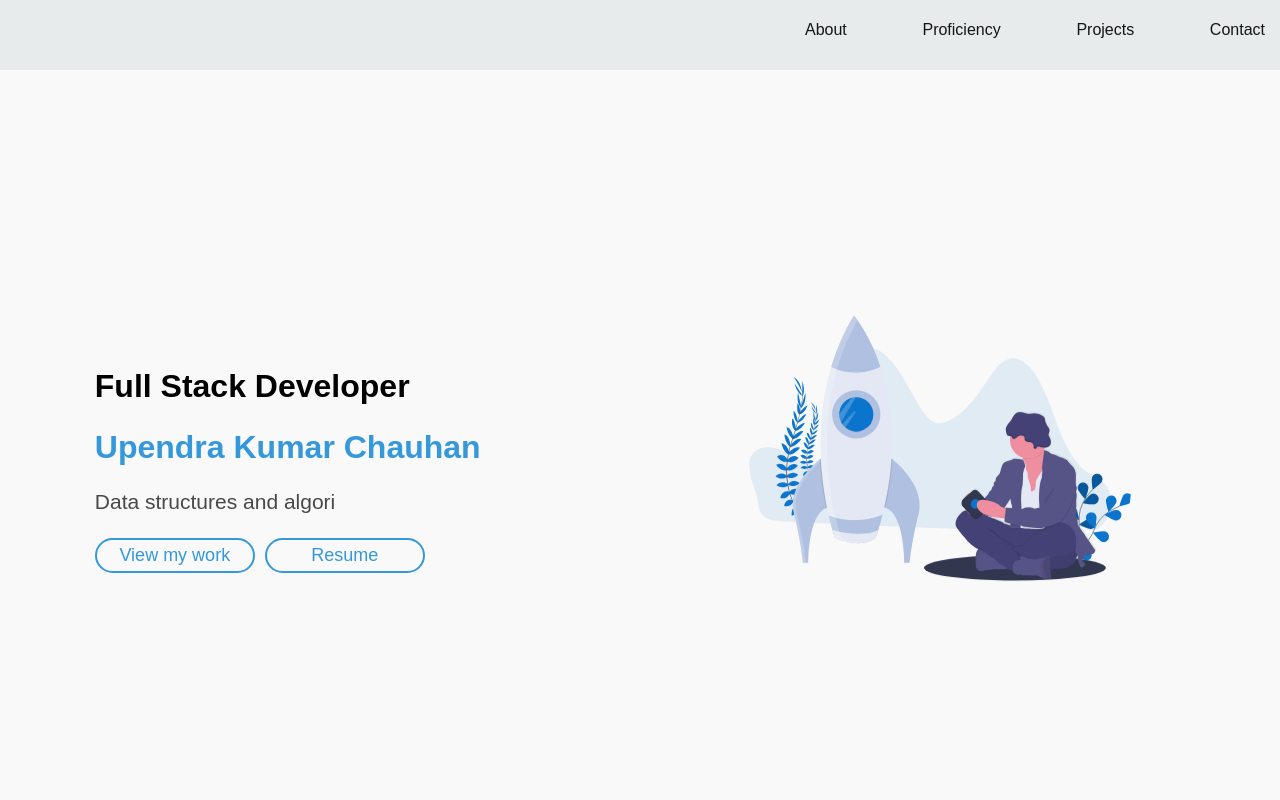
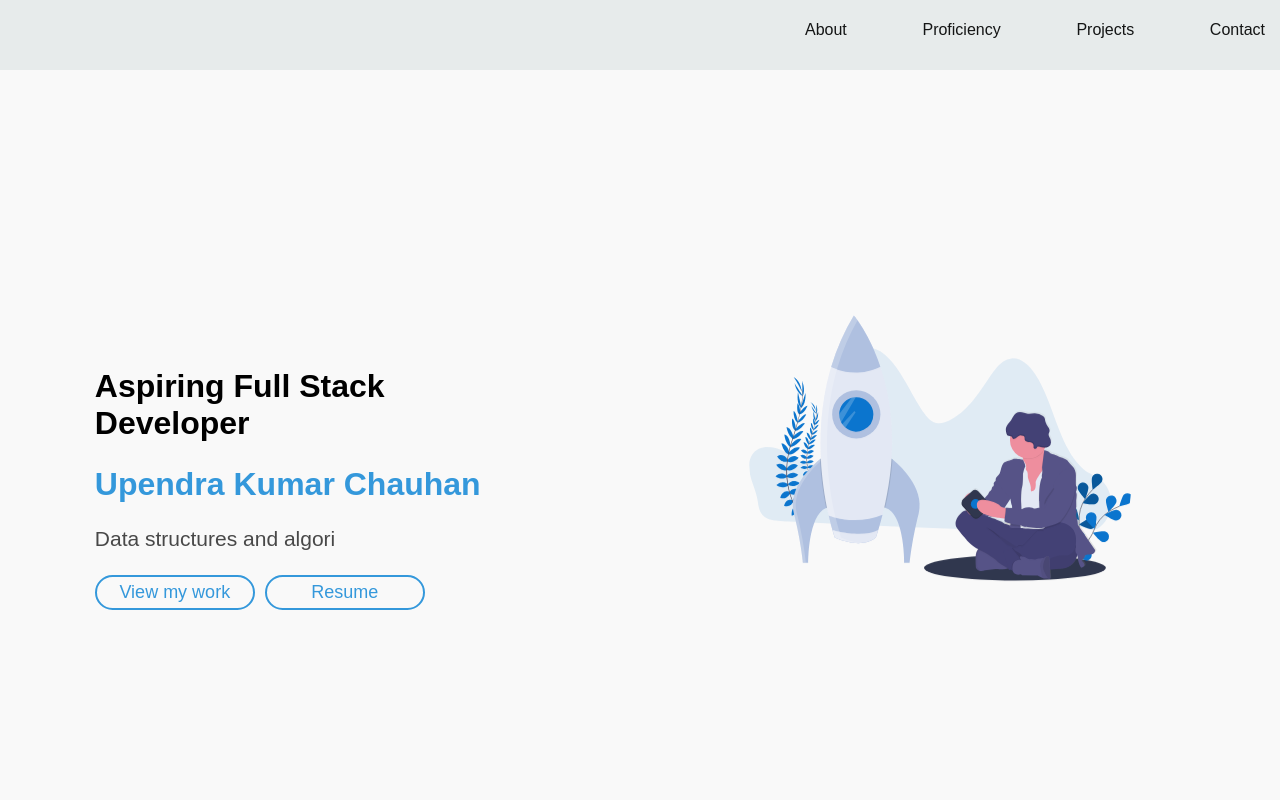
Before and after one commit to Upendra-99/My-Portfolio, a React (Create React App) app in the folder Portfolio/: page / in a window 1280 px wide. Shown: the top 800 px of the page. Built offline with nearby package versions, Linux system fonts and the light colour scheme.

Commit message:
fixed title

```diff
--- a/Portfolio/src/Compo/Top/Top.jsx
+++ b/Portfolio/src/Compo/Top/Top.jsx
@@ -11,7 +11,7 @@ function Home() {
       <div className="home_banner">
 
         <div className="home_profile">
-          <h1 className="home_tag">Full Stack Developer</h1>
+          <h1 className="home_tag">Aspiring Full Stack Developer</h1>
           <h1 className="home_name">
             <span>Upendra Kumar Chauhan</span>
           </h1>
```
